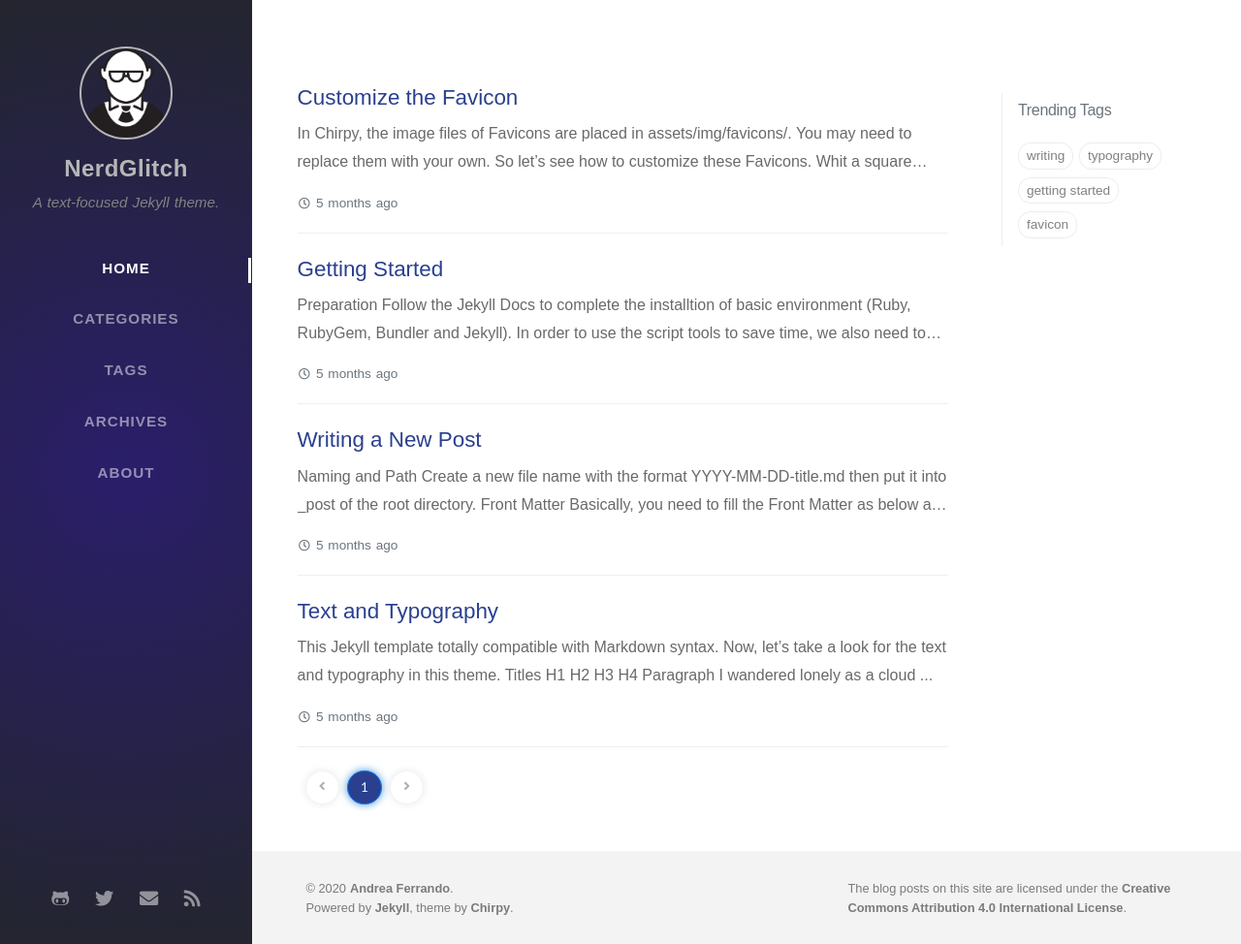
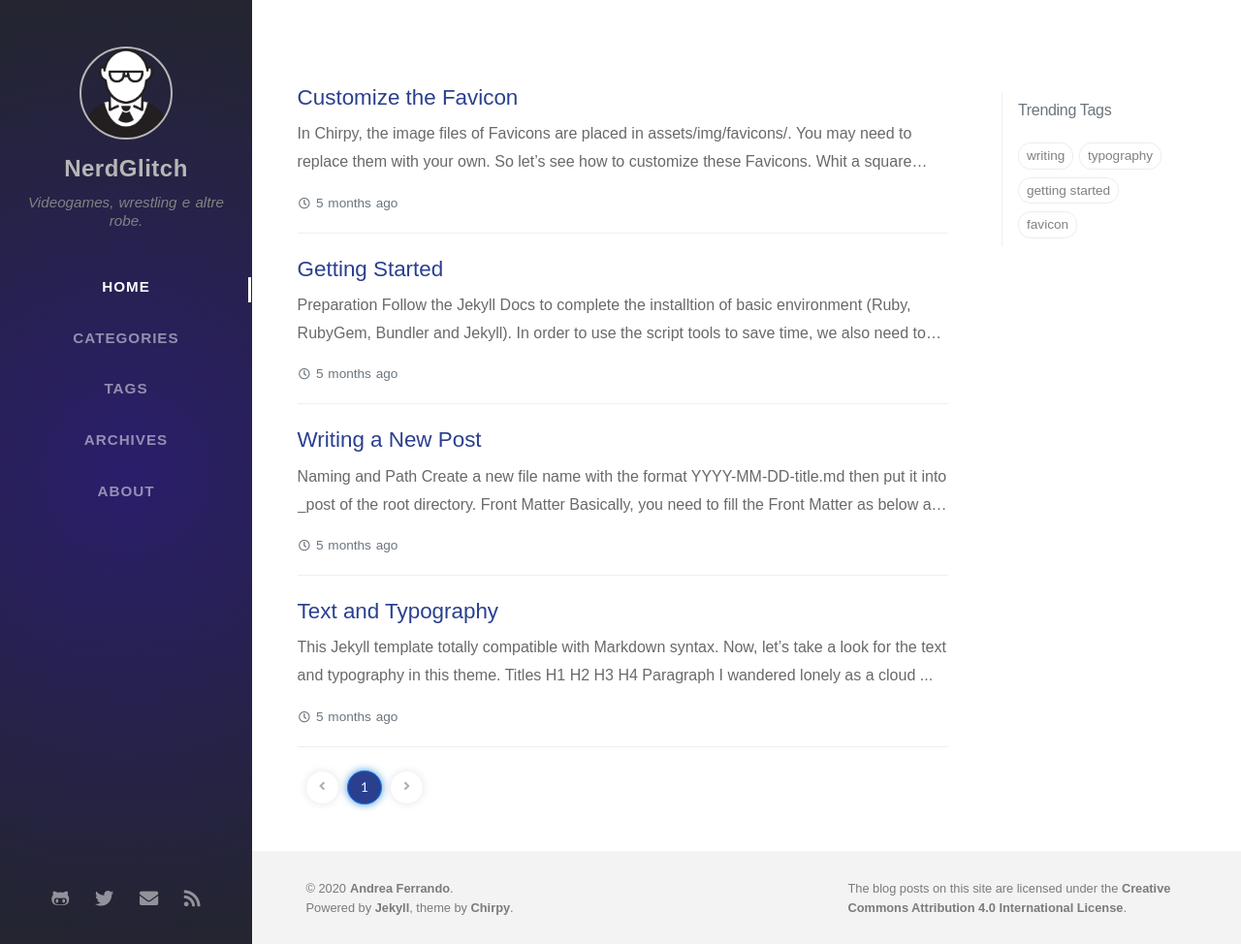
Before and after one commit to nerdglitch/nerdglitch.github.io, a Jekyll site: the page built from index.html, in a window 1280 px wide and 974 px high. Shown: the whole window at 97% size. Built offline with Jekyll 4.4.1, drawn with Linux system fonts in a browser that asks for light colours; nearby versions of some CDN libraries; some web fonts are replaced; the list of posts is cut into pages by our own code; comment, search, counter and statistics services are not loaded.

Commit message:
commit on master

```diff
--- a/_config.yml
+++ b/_config.yml
@@ -10,7 +10,7 @@
 
 title: NerdGlitch                          # the main title
 
-tagline: A text-focused Jekyll theme.  # it will display as the sub-title
+tagline: Videogames, wrestling e altre robe.  # it will display as the sub-title
 
 description: >-                        # used by seo meta and the atom feed
   A minimal, portfolio, sidebar, bootstrap Jekyll theme with responsive web design and focuses on text presentation.
@@ -51,7 +51,7 @@ timezone: Europe/Rome
 
 google_analytics:
   # Fill with your Google Analytics ID
-  id: 'andreferrando9@gmail.com'
+  id: 'UA-157543231-1'
   # The Google Analytics pageviews switch.
   # DO NOT enable it unless you know how to deploy the Google Analytics superProxy.
   pv: false
```
